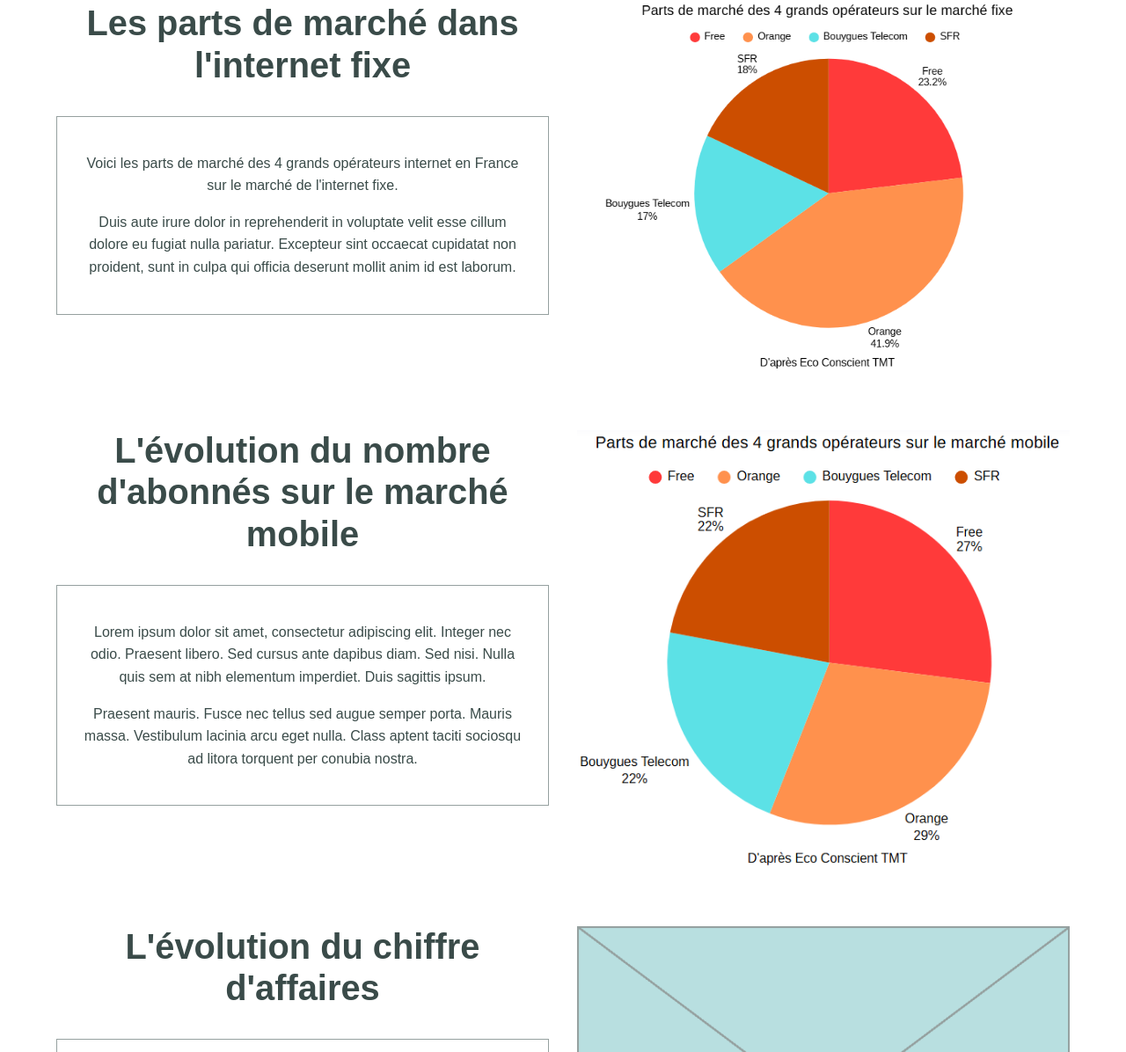
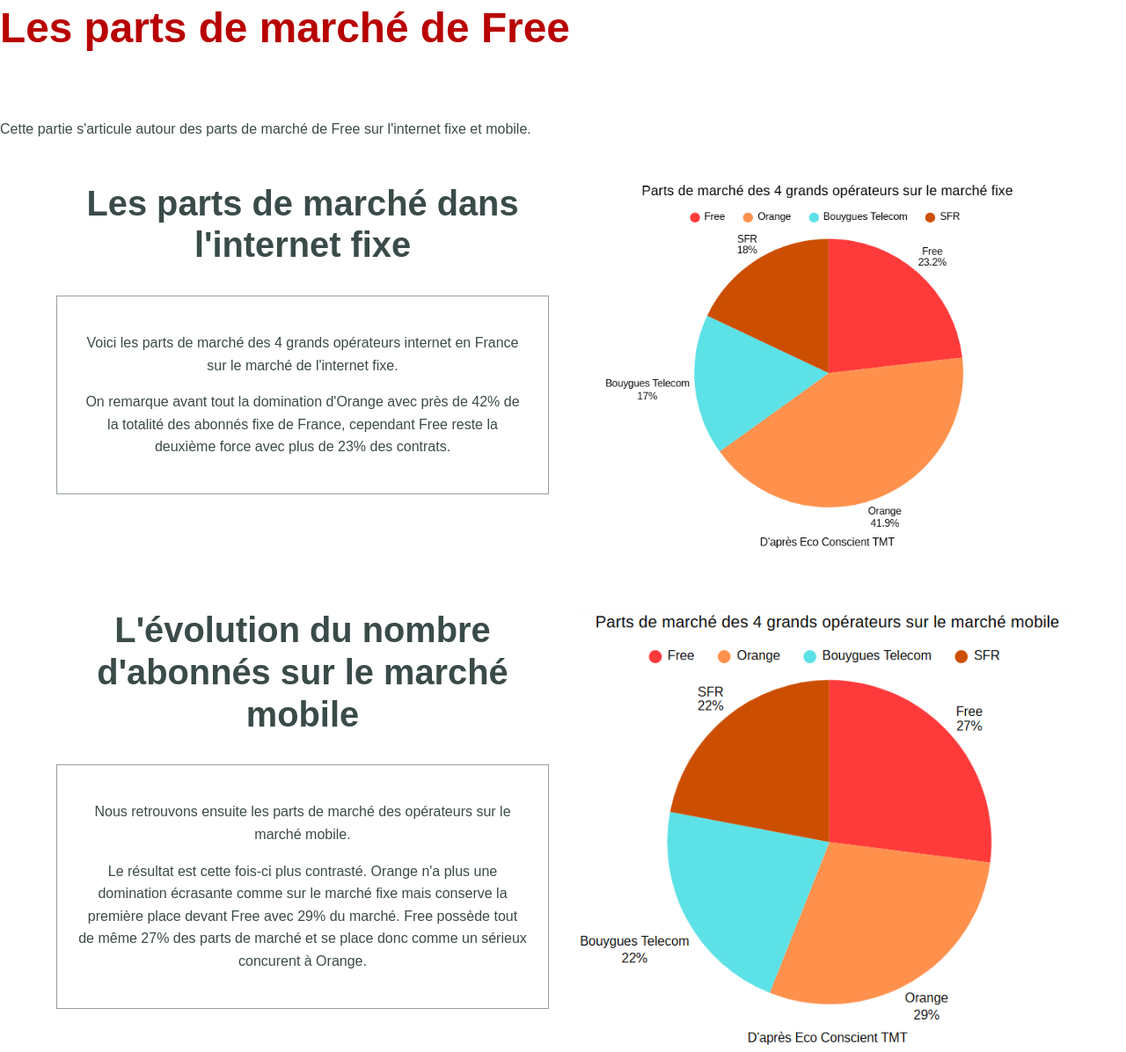
Before and after one commit to SAEGroupe7/Free, a plain HTML site: page page1/page1.html in a window 1280 px wide. Shown: the part 179-1375 px from the top of the page at 88% size. Drawn offline with Linux system fonts and the light colour scheme; files whose address does not match are found by name.

Commit message:
Update page1.html

```diff
--- a/page1/page1.html
+++ b/page1/page1.html
@@ -24,7 +24,9 @@
             <a href="../index.html"><img src="../img/Logo-de-Free-500x281.png" alt="Logo de Free"></a>
         </div>
     </header>
-
+    <h1>Les parts de marché de Free</h1>
+    <br>
+    <p>Cette partie s'articule autour des parts de marché de Free sur l'internet fixe et mobile.</p>
     <main>
         <!-- Partie 1 : internet fixe -->
         <section class="section">
@@ -32,7 +34,7 @@
                 <h2>Les parts de marché dans l'internet fixe</h2>
                 <div class="bloc-texte">
                     <p>Voici les parts de marché des 4 grands opérateurs internet en France sur le marché de l'internet fixe.</p>
-                    <p>Duis aute irure dolor in reprehenderit in voluptate velit esse cillum dolore eu fugiat nulla pariatur. Excepteur sint occaecat cupidatat non proident, sunt in culpa qui officia deserunt mollit anim id est laborum.</p>
+                    <p>On remarque avant tout la domination d'Orange avec près de 42% de la totalité des abonnés fixe de France, cependant Free reste la deuxième force avec plus de 23% des contrats.</p>
                 </div>
             </div>
             <img class="image-section" src="../img/Parts_de_marché_fixe.png" alt="Parts de marché dans le fixe">
@@ -43,8 +45,8 @@
             <div class="colonne-texte">
                 <h2>L'évolution du nombre d'abonnés sur le marché mobile</h2>
                 <div class="bloc-texte">
-                    <p>Lorem ipsum dolor sit amet, consectetur adipiscing elit. Integer nec odio. Praesent libero. Sed cursus ante dapibus diam. Sed nisi. Nulla quis sem at nibh elementum imperdiet. Duis sagittis ipsum.</p>
-                    <p>Praesent mauris. Fusce nec tellus sed augue semper porta. Mauris massa. Vestibulum lacinia arcu eget nulla. Class aptent taciti sociosqu ad litora torquent per conubia nostra.</p>
+                    <p>Nous retrouvons ensuite les parts de marché des opérateurs sur le marché mobile.</p>
+                    <p>Le résultat est cette fois-ci plus contrasté. Orange n'a plus une domination écrasante comme sur le marché fixe mais conserve la première place devant Free avec 29% du marché. Free possède tout de même 27% des parts de marché et se place donc comme un sérieux concurent à Orange.</p>
                 </div>
             </div>
             <img class="image-section" src="../img/Parts_de_marché_mobile.png" alt="Parts de marché dans le mobile">
```
